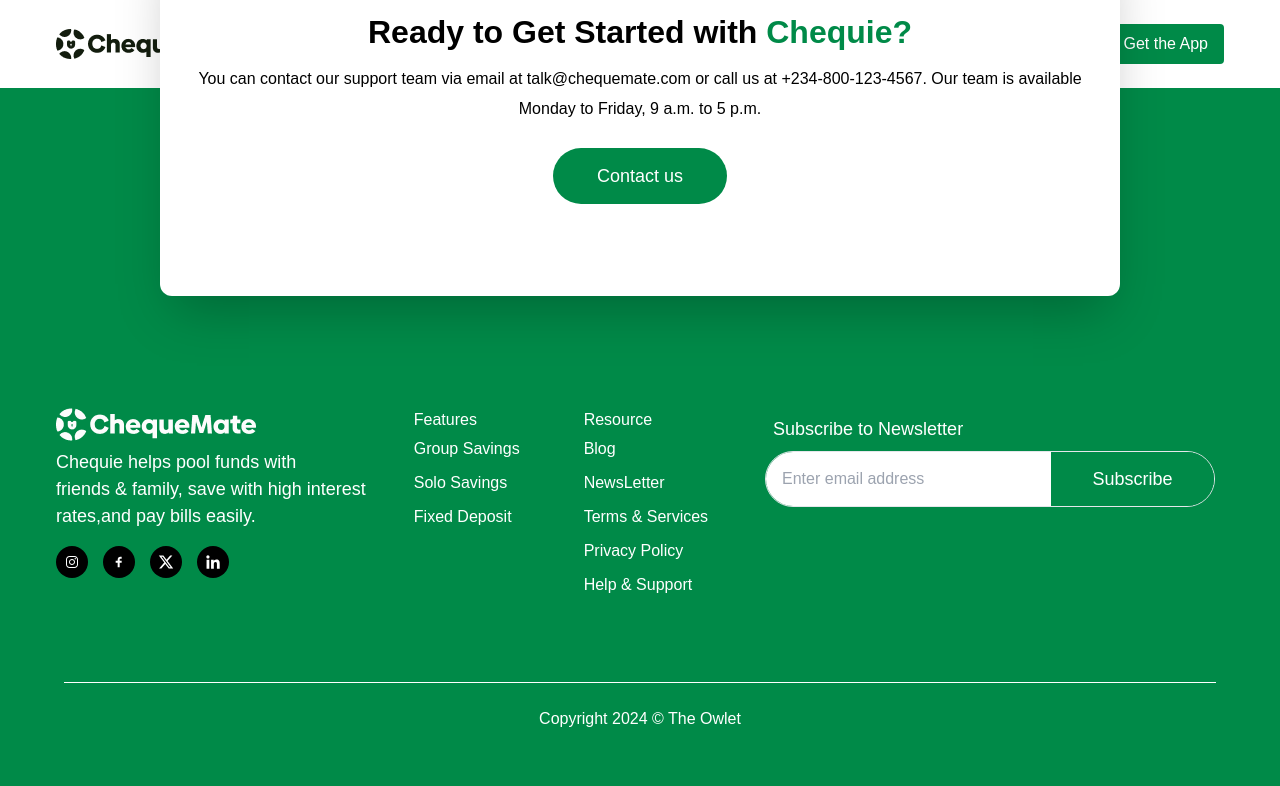
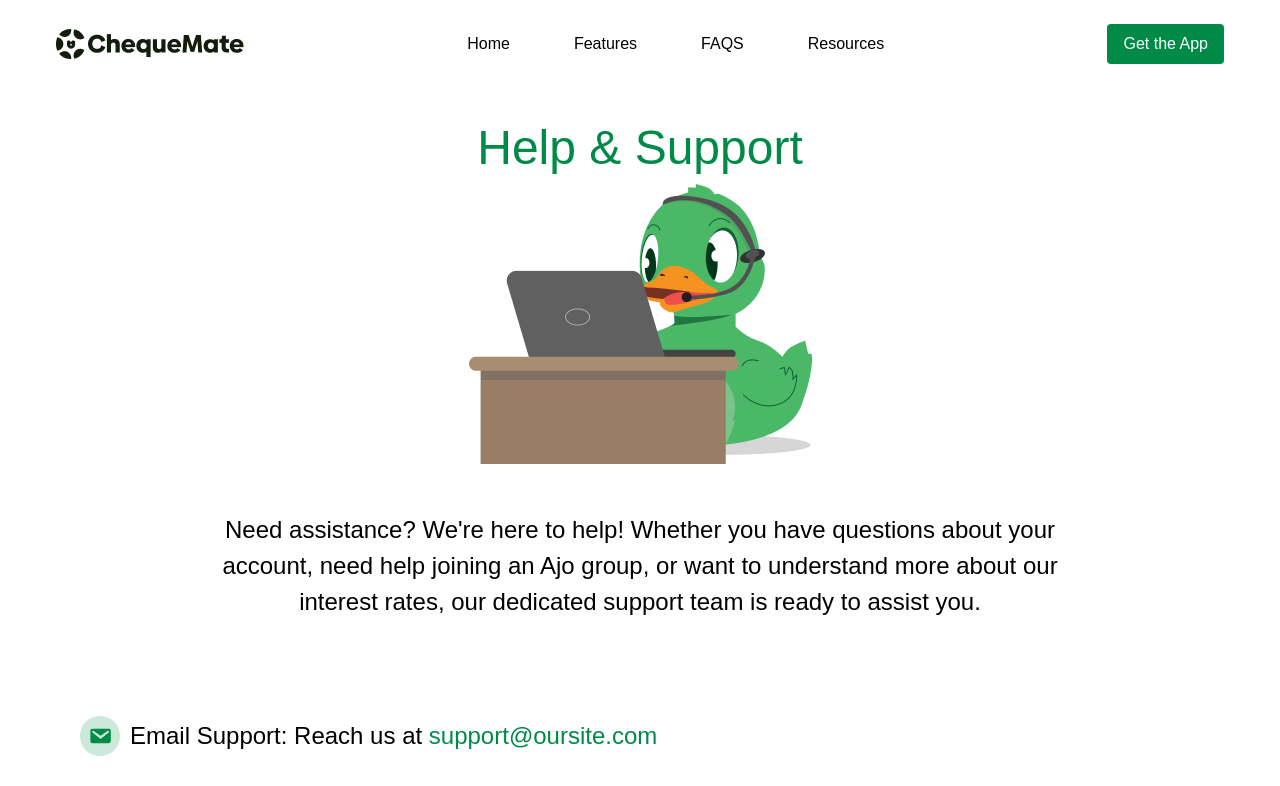
Before and after one commit to cyndylove1/chequie, a React (Vite) app: page /help-Support in a window 1280 px wide. Shown: the top 786 px of the page. Built offline with nearby package versions, Linux system fonts and the light colour scheme.

Commit message:
intial commit

```diff
--- a/src/App.jsx
+++ b/src/App.jsx
@@ -25,8 +25,8 @@
           <Route path="/blog" element={<Blog/>}/>
           <Route path="/blog2" element={<Blog2/>}/>
           <Route path="/newsletter" element={<Newsletter/>}/>
-          <Route path= "/help&Support"element={<HelpAndSupport/>}/>
-          <Route path= "/terms&services"element={<TermsAndServices/>}/>
+          <Route path= "/help-Support"element={<HelpAndSupport/>}/>
+          <Route path= "/terms-services"element={<TermsAndServices/>}/>
           <Route path= "/privacy"element={<PrivacyAndSupport/>}/>
         </Routes>
         <Footer/>
--- a/src/components/Footer.jsx
+++ b/src/components/Footer.jsx
@@ -71,13 +71,13 @@
                   <Link to="/newsletter">
                     <li className="py-[5px]">NewsLetter</li>
                   </Link>
-                  <Link to="/terms&services">
+                  <Link to="/terms-services">
                     <li className="py-[5px]">Terms & Services</li>
                   </Link>
                   <Link to="/privacy">
                     <li className="py-[5px]">Privacy Policy</li>
                   </Link>
-                  <Link to="/help&support">
+                  <Link to="/help-support">
                     <li className="py-[5px]">Help & Support</li>
                   </Link>
                 </ul>
--- a/src/pages/Features/index.jsx
+++ b/src/pages/Features/index.jsx
@@ -60,7 +60,7 @@
                             </h5>
 
                         </div>
-                        <div className="">
+                        <div className="lg:mt-6 mt-4">
                             <Input props= "Become a Mate"/>
 
                         </div>
--- a/src/pages/HelpAndSupport/index.jsx
+++ b/src/pages/HelpAndSupport/index.jsx
@@ -10,7 +10,7 @@
             </div>
             <div>
                 <div className="flex justify-center">
-                    <img src={help} alt="" className="md:hit h-[150px]" />
+                    <img src={help} alt="" className="md:h-fit h-[150px]" />
                 </div>
                 <div className="md:w-[70%] w-full mx-auto">
                     <p className="text-center lg:text-[24px] md:text-[20px] text-[14px] pt-[3rem] px-2">Need assistance? We're here to help! Whether you have questions about your account, need help joining an Ajo group, or want to understand more about our interest rates, our dedicated support team is ready to assist you.</p>
```
